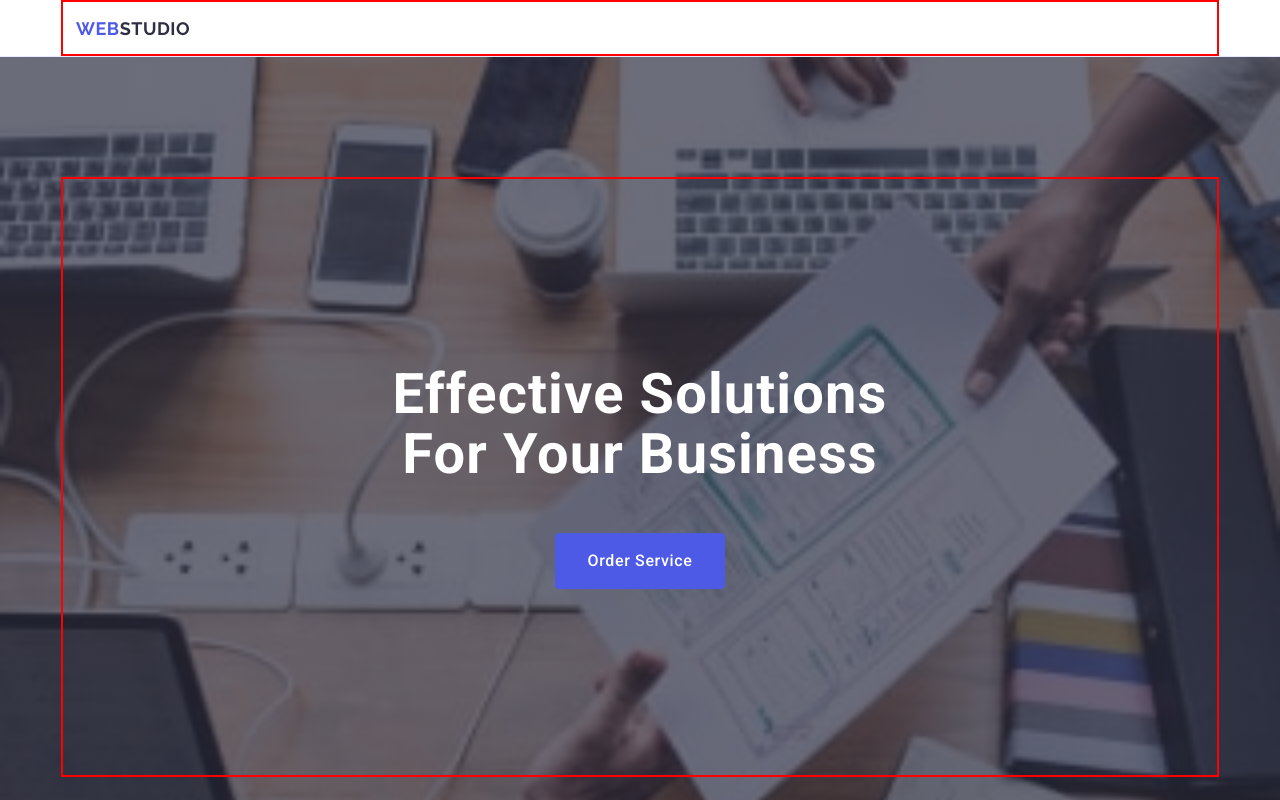
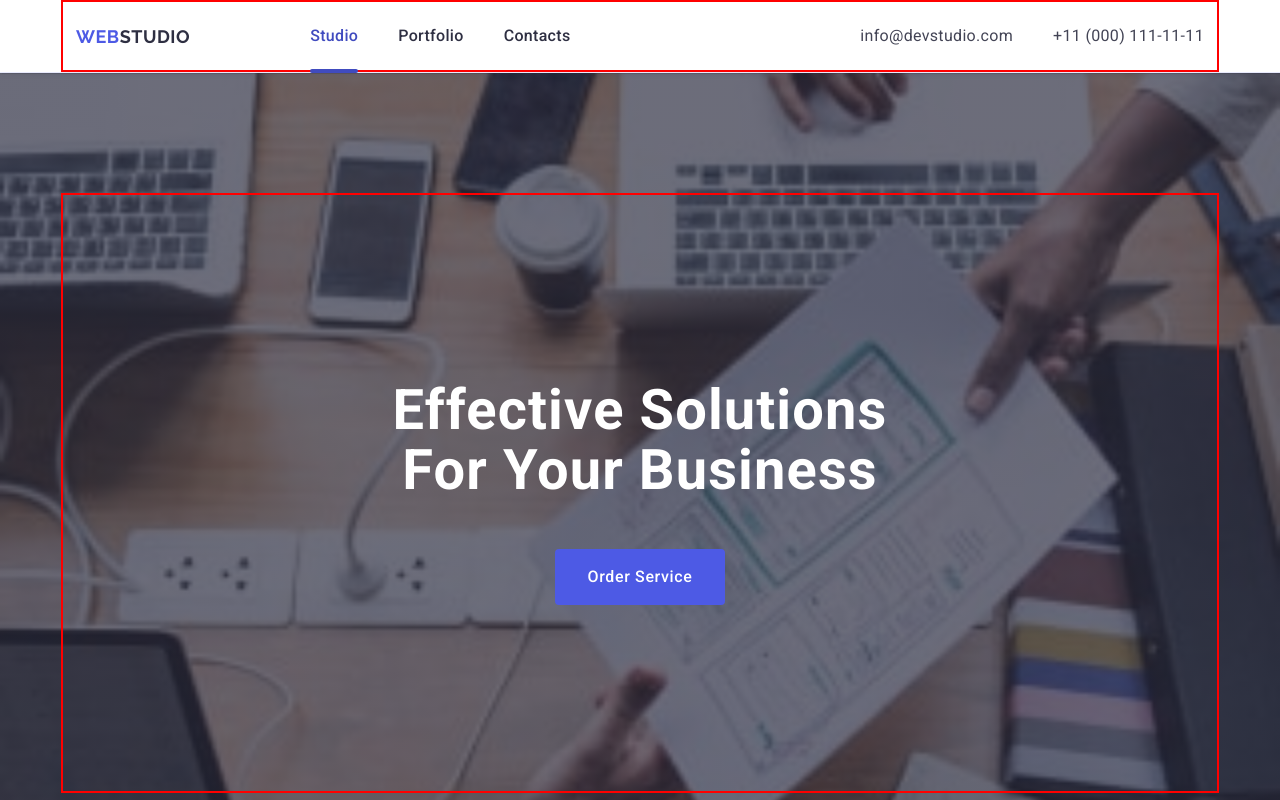
Before and after one commit to HannaHtslk/WebStudio, a plain HTML site: page index.html in a window 1280 px wide. Shown: the top 800 px of the page. Drawn offline with nearby package versions, Linux system fonts and the light colour scheme.

Commit message:
header done 3 versions

```diff
--- a/css/mobile.first.css
+++ b/css/mobile.first.css
@@ -85,7 +85,16 @@ section {
 
 .page-header {
     border-bottom: 1px solid #E7E9FC;
-        box-shadow: 2px 1px rgba(46, 47, 66, 0.08),0px 1px 1px rgba(46, 47, 66, 0.16),0px 1px 6px rgba(46, 47, 66, 0.08);
+    box-shadow: 2px 1px rgba(46, 47, 66, 0.08),0px 1px 1px rgba(46, 47, 66, 0.16),0px 1px 6px rgba(46, 47, 66, 0.08);
+    background-color: #FFF;
+    position: sticky;
+    top: 0;
+    z-index: 1000;
+}
+.page-nav {
+    display: flex;
+    align-items: center;
+    justify-content: space-between;
 }
 .burger-menu {
     border: none;
@@ -110,19 +119,6 @@ section {
 }
 
 
-
-.page-nav {
-    display: flex;
-    align-items: center;
-    justify-content: space-between;
-}
-.nav-list {
-    display: none;
-}
-.contact-information {
-    display: none;
-}
-
 .logo {
     color: #4D5AE5;
     font-family: Raleway, sans-serif;
@@ -144,6 +140,102 @@ section {
     letter-spacing: 0.54px;
     text-transform: uppercase;
 }
+
+.nav-list {
+    display: none;
+}
+@media screen and (min-width: 768px){
+ .nav-list {
+    display: flex;
+    gap: 40px;
+ }
+ .nav-item {
+    font-family: Roboto;
+    font-size: 16px;
+    font-style: normal;
+    font-weight: 500;
+    line-height: 24px;
+    letter-spacing: 0.32px;
+ }
+
+.nav-link {
+    display: block;
+    padding: 24px 0;
+    color: #2E2F42;
+    transition: color 250ms cubic-bezier(0.4, 0, 0.2, 1);
+  }
+.nav-link:focus {
+    color: #404BBF;
+}
+ .nav-link.current {
+     position: relative;
+     color: #404BBF;
+ }
+ .nav-link.current::after {
+    position: absolute;
+        height: 4px;
+        border-radius: 2px;
+        background-color: #404BBF;
+        content: "";
+        width: 100%;
+        left: 0;
+        bottom: -1px;
+ }
+
+ .page-nav {
+    display: flex;
+        align-items: center;
+        margin-right: auto;
+        gap: 120px;
+ }
+ .page-header .container {
+    display: flex;
+    align-items: center;
+ }
+}
+
+.contact-information {
+    display: none;
+}
+@media screen and (min-width: 768px) {
+
+.contact-information {
+    display: flex;
+    flex-direction: column;
+    gap: 12px;
+}
+.contact-item {
+        font-family: Roboto;
+        font-size: 12px;
+        font-style: normal;
+        font-weight: 400;
+        line-height: 14px;
+        letter-spacing: 0.48px;
+}
+.contact-link {
+    color: #434455;
+    transition: color 250ms cubic-bezier(0.4, 0, 0.2, 1);
+}
+.contact-link:focus {
+    color: #404BBF;
+}
+}
+
+
+@media screen and (min-width: 1158px) {
+.contact-information {
+    flex-direction: row;
+    gap: 40px;
+}
+.contact-item {
+    font-size: 16px;
+    line-height: 1.5;
+    letter-spacing: 0.32px;
+}
+}
+
+
+
 
 
 
--- a/index.html
+++ b/index.html
@@ -35,7 +35,7 @@
           </button>
           <ul class="nav-list">
             <li class="nav-item">
-              <a class="nav-link" href="./index.html">Studio</a>
+              <a class="nav-link current" href="./index.html">Studio</a>
             </li>
 
             <li class="nav-item">
```
